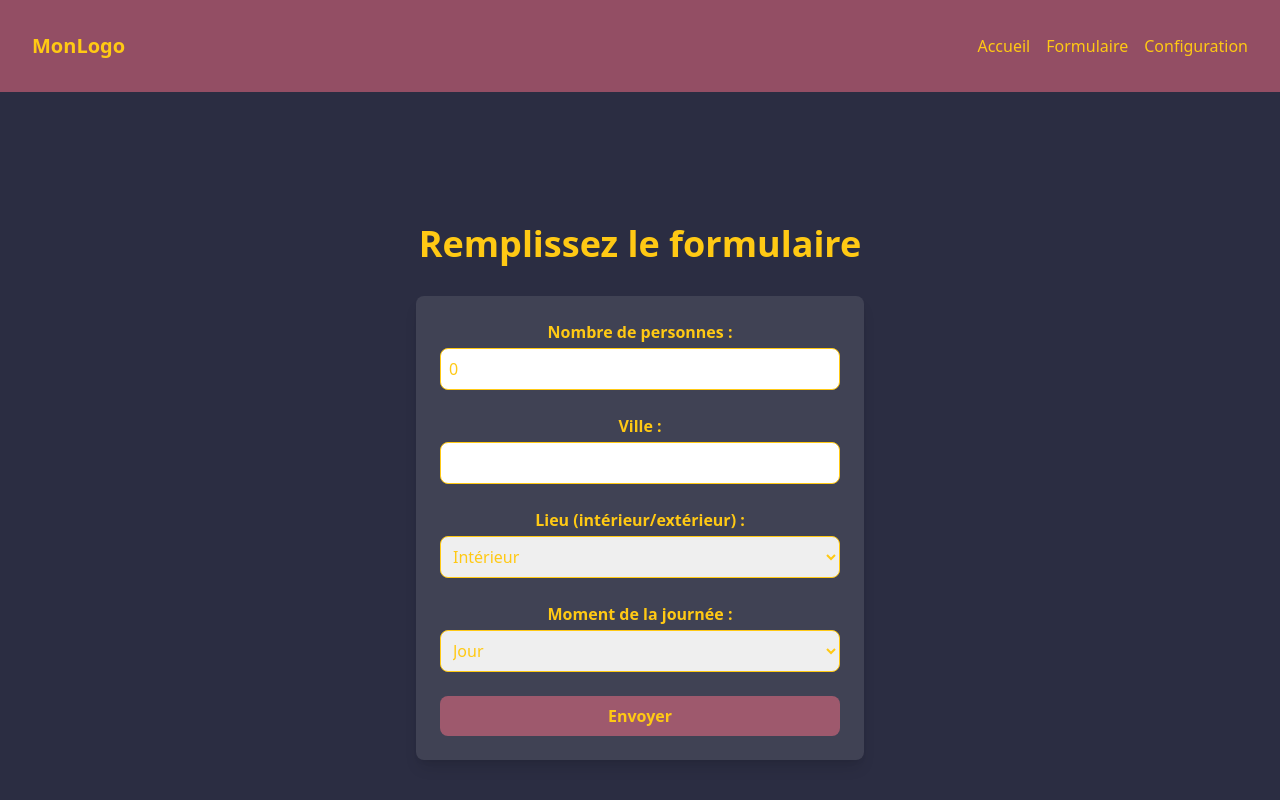
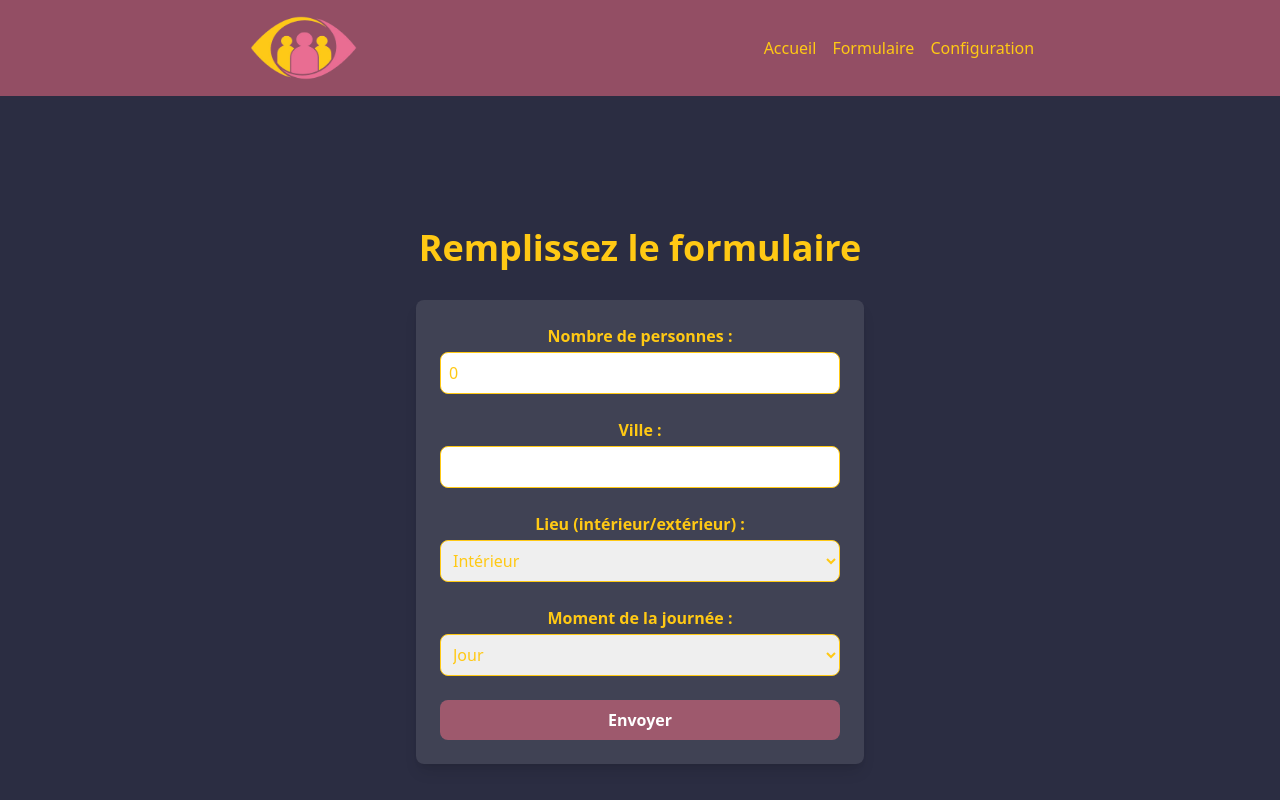
Before and after one commit to aref400/projetiafront, a Vue app: page /form in a window 1280 px wide. Shown: the top 800 px of the page. Built offline with nearby package versions, Linux system fonts and the light colour scheme.

Commit message:
Ajout logo + clean css form

```diff
--- a/src/App.vue
+++ b/src/App.vue
@@ -1,11 +1,11 @@
 <template>
   <div class="flex flex-col min-h-screen">
   <header class="bg-rose-400/50 ">
-    <div class="container mx-auto flex items-center justify-between p-8">
+    <div class="container mx-auto flex items-center justify-evenly space-x-40 py-4">
       <!-- Logo -->
-      <div class="text-xl font-bold">
-        MonLogo
-      </div>
+      <RouterLink to="/">
+        <img src="./assets/logo2-projetIA-transparent.png" class="h-16 w-28"/>
+      </RouterLink>
 
       <!-- Menu -->
       <nav class="flex space-x-4">
--- a/src/components/views/FormPage.vue
+++ b/src/components/views/FormPage.vue
@@ -10,7 +10,7 @@
     >
       <!-- Nombre de personnes -->
       <div class="flex flex-col">
-        <label for="nb_people" class="text-gray-700 font-semibold mb-1">Nombre de personnes :</label>
+        <label for="nb_people" class=" font-semibold mb-1">Nombre de personnes :</label>
         <input
           id="nb_people"
           v-model="formData.nb_people"
@@ -22,7 +22,7 @@
 
       <!-- Ville -->
       <div class="flex flex-col">
-        <label for="city" class="text-gray-700 font-semibold mb-1">Ville :</label>
+        <label for="city" class="font-semibold mb-1">Ville :</label>
         <input
           id="city"
           v-model="formData.city"
@@ -34,7 +34,7 @@
 
       <!-- Lieu -->
       <div class="flex flex-col">
-        <label for="activity_location" class="text-gray-700 font-semibold mb-1">Lieu (intérieur/extérieur) :</label>
+        <label for="activity_location" class="font-semibold mb-1">Lieu (intérieur/extérieur) :</label>
         <select
           id="activity_location"
           v-model="formData.activity_location"
@@ -47,7 +47,7 @@
 
       <!-- Moment de la journée -->
       <div class="flex flex-col">
-        <label for="time_of_day" class="text-gray-700 font-semibold mb-1">Moment de la journée :</label>
+        <label for="time_of_day" class="font-semibold mb-1">Moment de la journée :</label>
         <select
           id="time_of_day"
           v-model="formData.time_of_day"
@@ -64,7 +64,8 @@
         <button
           type="submit"
           :disabled="isLoading"
-          class="w-full bg-rose-400/50 hover:bg-blue-700 font-bold py-2 px-4 rounded-lg transition duration-200 "
+          class="w-full bg-rose-400/50 text-white font-bold py-2 px-4 rounded-lg
+          transition ease-in-out delay-150 hover:-translate-y-1 hover:scale-110 hover:bg-rose-400 duration-200 "
         >
           {{ isLoading ? 'Chargement...' : 'Envoyer' }}
         </button>
@@ -77,7 +78,7 @@
     <!-- Affichage de la réponse -->
     <div
       v-if="response"
-      class="mt-8 w-full max-w-md bg-green-100 border-l-4 border-green-500 text-green-700 p-4 space-y-2 rounded-lg"
+      class="mt-8 w-full max-w-md bg-green-100 border-l-4 border-green-500 p-4 space-y-2 rounded-lg"
     >
       <p class="font-semibold text-lg">Réponse de l'IA :</p>
       <div v-for="(line, index) in formatResponse(response)" :key="index" class="mt-2">
```
Also changed, not shown: src/assets/logo2-projetIA-transparent.png (added).
